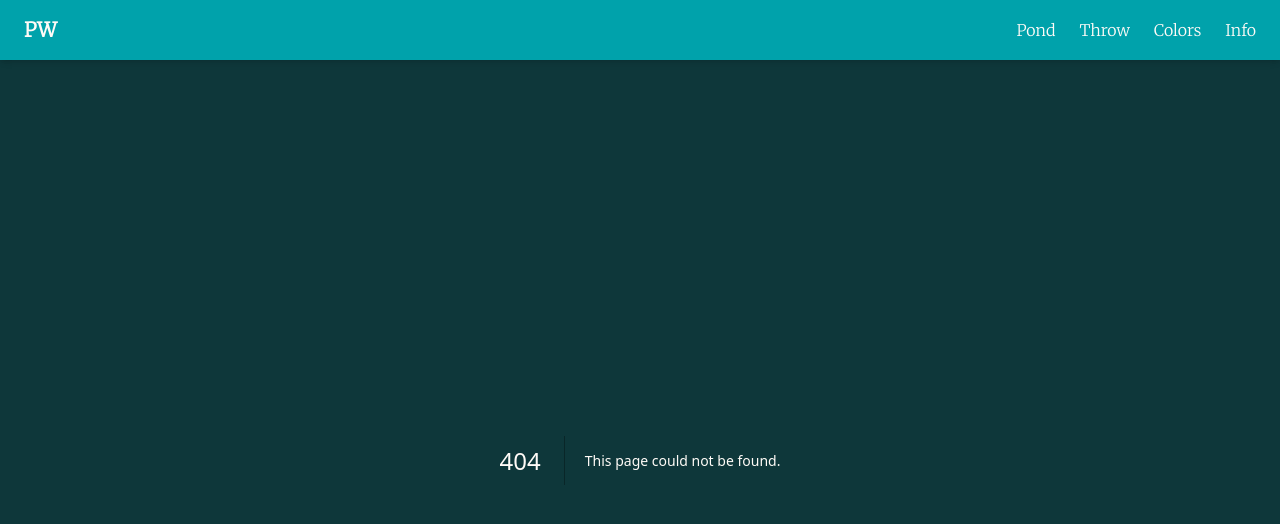
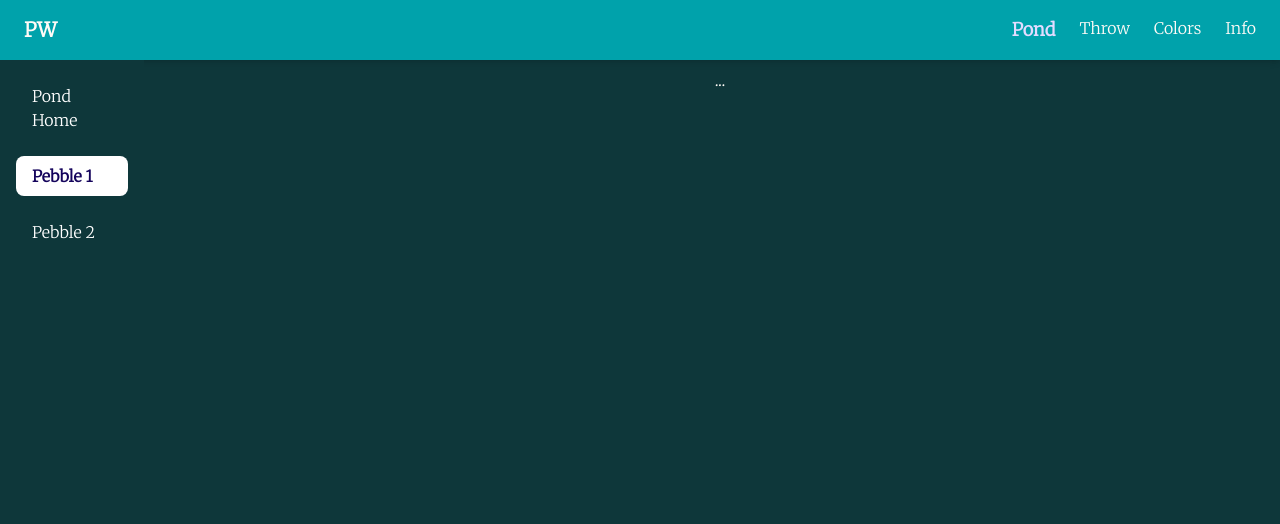
Before and after one commit to lucynottonson/pebbleworld, a Next.js app: page /pond/pebble1 in a window 1280 px wide. Before the commit this address had no page. Shown: the top 524 px of the page. Built offline with nearby package versions, Linux system fonts and the light colour scheme.

Commit message:
nightmare navbar sidebar battle resolved i think

```diff
--- a/app/components/navbar.tsx
+++ b/app/components/navbar.tsx
@@ -15,7 +15,11 @@ export default function Navbar() {
         <li>
           <Link
             href="/pond"
-            className={`transition-colors ${pathname === '/pond' ? 'text-[var(--baccent)] text-lg font-semibold' : 'hover:text-[var(--baccent)]'}`}
+            className={`transition-colors ${
+              pathname === '/pond' || pathname?.startsWith('/pond/')
+                ? 'text-[var(--baccent)] text-lg font-semibold'
+                : 'hover:text-[var(--baccent)]'
+            }`}
           >
             Pond
           </Link>
--- /dev/null
+++ b/app/pond/components/pondnavbar.tsx
@@ -0,0 +1,44 @@
+'use client';
+
+import { usePathname } from 'next/navigation';
+
+export default function Sidebar() {
+  const pathname = usePathname();
+
+  return (
+    <div className="w-40 min-h-screen bg-[var(--background)] text-white p-4">
+      <nav className="flex flex-col gap-4">
+        <a
+          href="/pond"
+          className={`px-4 py-2 rounded-lg transition-colors ${
+            pathname === "/pond"
+              ? "bg-white text-[var(--accent)] font-bold"
+              : "hover:bg-white hover:text-[var(--accent)]"
+          }`}
+        >
+          Pond Home
+        </a>
+        <a
+          href="/pond/pebble1"
+          className={`px-4 py-2 rounded-lg transition-colors ${
+            pathname === "/pond/pebble1"
+              ? "bg-white text-[var(--accent)] font-bold"
+              : "hover:bg-white hover:text-[var(--accent)]"
+          }`}
+        >
+          Pebble 1
+        </a>
+        <a
+          href="/pond/pebble2"
+          className={`px-4 py-2 rounded-lg transition-colors ${
+            pathname === "/pond/pebble2"
+              ? "bg-white text-[var(--accent)] font-bold"
+              : "hover:bg-white hover:text-[var(--accent)]"
+          }`}
+        >
+          Pebble 2
+        </a>
+      </nav>
+    </div>
+  );
+}
--- /dev/null
+++ b/app/pond/layout.tsx
@@ -0,0 +1,15 @@
+import Sidebar from "./components/pondnavbar";
+import "../globals.css";
+
+export default function PondLayout({ children }: { children: React.ReactNode }) {
+  return (
+    <html lang="en">
+      <body className="bg-[color:var(--background)] text-[color:var(--text)] antialiased">
+        <div className="flex">
+          <Sidebar />
+          <main className="ml-4 w-full">{children}</main>
+        </div>
+      </body>
+    </html>
+  );
+}
--- a/app/pond/page.tsx
+++ b/app/pond/page.tsx
@@ -1,4 +1,3 @@
-
 export default function PondPage() {
   return (
     <div className="min-h-screen bg-[var(--background)] text-[var(--text)] flex flex-col items-center p-2 gap-10">
--- /dev/null
+++ b/app/pond/pebble1/page.tsx
@@ -0,0 +1,7 @@
+export default function PondPage() {
+  return (
+    <div className="min-h-screen flex flex-col items-center p-2 gap-10">
+      ...
+    </div>
+  );
+}
--- /dev/null
+++ b/app/pond/pebble2/page.tsx
@@ -0,0 +1,7 @@
+export default function PondPage() {
+  return (
+    <div className="min-h-screen flex flex-col items-center p-2 gap-10">
+      ...
+    </div>
+  );
+}
```
